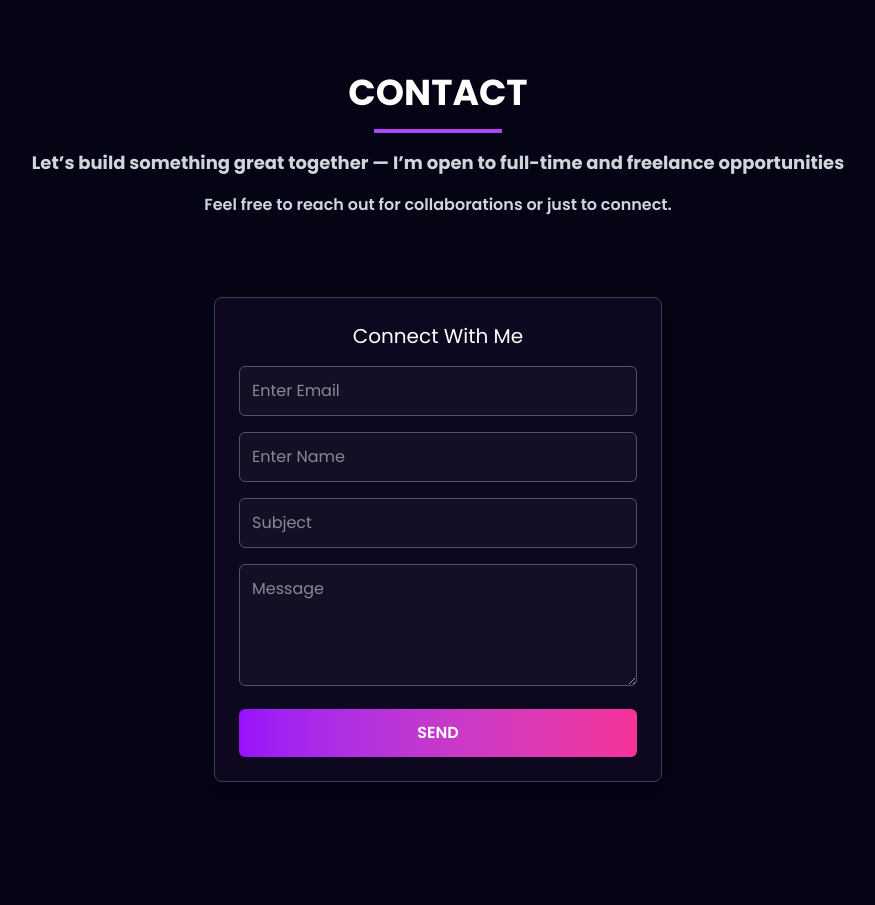
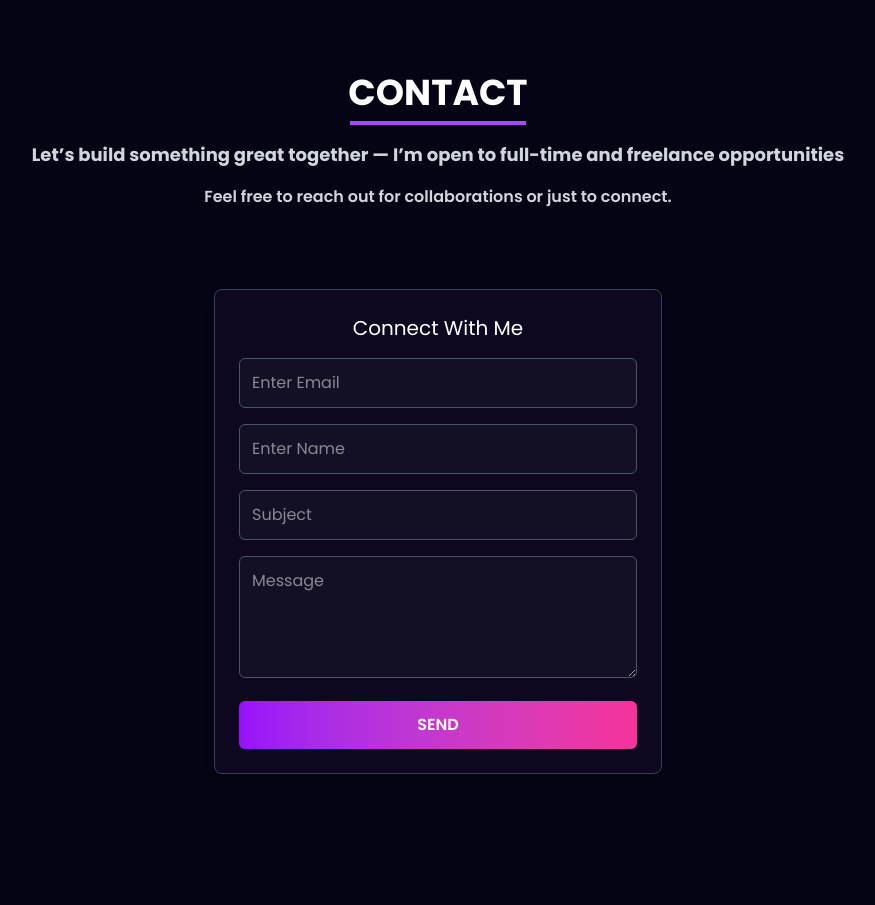
Before and after one commit to mohammadzaid07/portfolio, a React (Vite) app: page / in a window 1280 px wide. Shown: the part 6060-6965 px from the top of the page, without its empty margins (202-1077 px from the left). Built offline with nearby package versions, Linux system fonts and the light colour scheme; no server answers.

Commit message:
Readme and Contact file updated

```diff
--- a/src/Components/Contact/Contact.jsx
+++ b/src/Components/Contact/Contact.jsx
@@ -63,7 +63,7 @@ const Contact = () => {
         <h2 className='text-white text-3xl sm:text-4xl font-bold'>
           CONTACT
         </h2>
-        <div className="w-32 h-1 bg-purple-500 mx-auto mt-4"></div>
+        <div className="w-44 h-1 bg-purple-500 mx-auto mt-2"></div>
         <p className='text-gray-300 mt-4 text-lg font-bold'>
           Let’s build something great together — I’m open to full-time and freelance opportunities
         </p>
```
Also changed, not shown: 1 other file (tests, documents, lock files or other folders).
